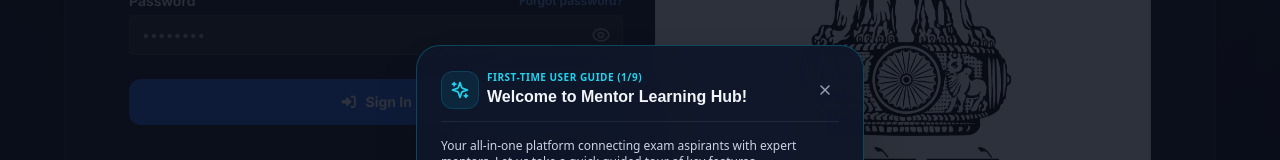
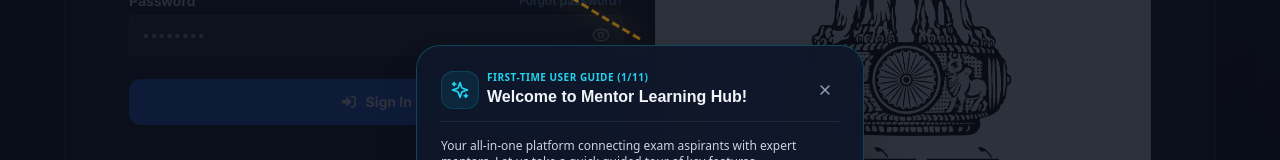
Before and after one commit to Nayan-jai/mentor-website, a Next.js app: page /auth/login in a window 1280 px wide. Shown: the part 452-612 px from the top of the page. Built offline with nearby package versions, Linux system fonts and the light colour scheme; no server answers.

Commit message:
fix(onboarding): enhance tracker tour spotlight, SVG arrow, fix badge clipping and scope

```diff
--- a/public/tracker/index.html
+++ b/public/tracker/index.html
@@ -60,8 +60,6 @@
           style="font-size:12px;padding:0 10px;display:inline-flex;align-items:center;gap:4px;font-weight:600">
           ✨ Take a tour
         </button>
-        <button class="hbtn" id="tutorialBtn" onclick="openTutorial()" title="Show Tutorial"
-          style="font-size:16px;padding:0 8px">💡</button>
         <button class="hbtn-menu" id="menuBtn" onclick="toggleHeaderMenu()">☰</button>
       </div>
     </div>
--- a/public/tracker/planner-styles.css
+++ b/public/tracker/planner-styles.css
@@ -2359,6 +2359,9 @@
 }
 
 @media (max-width: 768px) {
+  #supademoBtn {
+    display: none !important;
+  }
   .header-inner {
     padding: 0 20px;
   }
--- a/src/components/onboarding-tour.tsx
+++ b/src/components/onboarding-tour.tsx
@@ -99,6 +99,24 @@
     fallbackSelectors: ['form', 'button', 'h2', 'h1', 'main'],
   },
   {
+    id: 'study-tracker',
+    title: 'Study Tracker & Calendar',
+    description: 'Track daily progress, build custom or premade syllabi, set exam countdowns, and log your study hours.',
+    speechText: 'In Study Tracker, track daily progress, syllabus completion, exam countdowns, and log your study hours.',
+    route: '/dashboard/student/study-tracker',
+    primarySelector: 'iframe, main, [class*="tracker"], button[title*="tour"], h1',
+    fallbackSelectors: ['iframe', 'main', 'h1'],
+  },
+  {
+    id: 'study-tracker-tour',
+    title: 'Tracker Guided Tour',
+    description: 'To know more about tracker completely, check out the guided tour by clicking "✨ Take a tour" in the header.',
+    speechText: 'To know more about tracker completely, check out the guided tour by clicking Take a tour in the header.',
+    route: '/dashboard/student/study-tracker',
+    primarySelector: '#supademoBtn, button#supademoBtn',
+    fallbackSelectors: ['#supademoBtn', '#menuBtn', '.hbtn-menu', 'iframe', 'main'],
+  },
+  {
     id: 'demo-summary',
     title: 'Guided Demo Hub & Overview',
     description: 'You are all set! You can relaunch this guided tour anytime from your student dashboard or top navigation bar.',
@@ -124,6 +142,27 @@
   const [targetRect, setTargetRect] = useState<DOMRect | null>(null);
   const [navRect, setNavRect] = useState<DOMRect | null>(null);
   const [isPageLoaded, setIsPageLoaded] = useState(false);
+
+  const [popoverRect, setPopoverRect] = useState<DOMRect | null>(null);
+  const popoverRef = useRef<HTMLDivElement>(null);
+
+  useEffect(() => {
+    if (!isOpen) return;
+    const updatePopover = () => {
+      if (popoverRef.current) {
+        setPopoverRect(popoverRef.current.getBoundingClientRect());
+      }
+    };
+    updatePopover();
+    const timer = setTimeout(updatePopover, 120);
+    window.addEventListener('resize', updatePopover);
+    window.addEventListener('scroll', updatePopover, true);
+    return () => {
+      clearTimeout(timer);
+      window.removeEventListener('resize', updatePopover);
+      window.removeEventListener('scroll', updatePopover, true);
+    };
+  }, [isOpen, targetRect, currentStepIndex]);
 
   const [availableVoices, setAvailableVoices] = useState<SpeechSynthesisVoice[]>([]);
   const [selectedVoiceName, setSelectedVoiceName] = useState<string>('');
@@ -340,6 +379,39 @@
     };
   }, [pathname, currentStepIndex]);
 
+  const findTargetElement = (sel: string): { el: HTMLElement; rect: DOMRect } | null => {
+    try {
+      const el = document.querySelector(sel) as HTMLElement | null;
+      if (el) {
+        const rect = el.getBoundingClientRect();
+        if (rect.width > 0 && rect.height > 0) return { el, rect };
+      }
+      const iframes = document.querySelectorAll('iframe');
+      for (let i = 0; i < iframes.length; i++) {
+        try {
+          const iframeDoc = iframes[i].contentDocument || iframes[i].contentWindow?.document;
+          if (iframeDoc) {
+            const innerEl = iframeDoc.querySelector(sel) as HTMLElement | null;
+            if (innerEl) {
+              const iframeRect = iframes[i].getBoundingClientRect();
+              const innerRect = innerEl.getBoundingClientRect();
+              const computedRect = new DOMRect(
+                iframeRect.left + innerRect.left,
+                iframeRect.top + innerRect.top,
+                innerRect.width,
+                innerRect.height
+              );
+              if (computedRect.width > 0 && computedRect.height > 0) {
+                return { el: innerEl, rect: computedRect };
+              }
+            }
+          }
+        } catch (e) {}
+      }
+    } catch (e) {}
+    return null;
+  };
+
   // Locate target box & trigger audio ONLY after page is fully loaded
   useEffect(() => {
     if (!isOpen || !currentStep || !isPageLoaded) return;
@@ -398,19 +470,18 @@
       for (const selectorGroup of selectors) {
         const subSelectors = selectorGroup.split(',').map((s) => s.trim());
         for (const sel of subSelectors) {
-          try {
-            const el = document.querySelector(sel) as HTMLElement | null;
-            if (el) {
-              const initialRect = el.getBoundingClientRect();
+          const res = findTargetElement(sel);
+          if (res) {
+            const { el, rect: initialRect } = res;
             const inViewport = initialRect.top >= 0 && initialRect.bottom <= (window.innerHeight || document.documentElement.clientHeight);
-              if (!inViewport) {
+            if (!inViewport && el.scrollIntoView) {
               el.scrollIntoView({ behavior: 'auto', block: 'center' });
             }
             const updatePosition = () => {
               updateNavPosition();
-                const rect = el.getBoundingClientRect();
-                if (rect.width > 0 && rect.height > 0) {
-                  setTargetRect(rect);
+              const currentRes = findTargetElement(sel);
+              if (currentRes && currentRes.rect.width > 0 && currentRes.rect.height > 0) {
+                setTargetRect(currentRes.rect);
               }
             };
             updatePosition();
@@ -418,9 +489,6 @@
             setTimeout(updatePosition, 100);
             setTimeout(updatePosition, 400);
             return true;
-            }
-          } catch (e) {
-            // Ignore invalid CSS selector strings gracefully
           }
         }
       }
@@ -475,13 +543,10 @@
       for (const selectorGroup of selectors) {
         const subSelectors = selectorGroup.split(',').map((s) => s.trim());
         for (const sel of subSelectors) {
-          const el = document.querySelector(sel);
-          if (el) {
-            const rect = el.getBoundingClientRect();
-            if (rect.width > 0 && rect.height > 0) {
-              setTargetRect(rect);
+          const res = findTargetElement(sel);
+          if (res && res.rect.width > 0 && res.rect.height > 0) {
+            setTargetRect(res.rect);
             return;
-            }
           }
         }
       }
@@ -539,6 +604,27 @@
     onClose?.();
   };
 
+  const isTrackerTour = currentStep?.id === 'study-tracker-tour';
+
+  let arrowStartX = 0;
+  let arrowStartY = 0;
+  let arrowEndX = 0;
+  let arrowEndY = 0;
+  let arrowControlX = 0;
+  let arrowControlY = 0;
+
+  if (targetRect && popoverRect) {
+    arrowEndX = targetRect.left + targetRect.width / 2;
+    const targetIsAbove = targetRect.top < popoverRect.top;
+    arrowEndY = targetIsAbove ? targetRect.bottom + 12 : targetRect.top - 12;
+
+    arrowStartX = popoverRect.left + popoverRect.width / 2;
+    arrowStartY = targetIsAbove ? popoverRect.top - 6 : popoverRect.bottom + 6;
+
+    arrowControlX = (arrowStartX + arrowEndX) / 2 + (arrowStartX < arrowEndX ? 30 : -30);
+    arrowControlY = (arrowStartY + arrowEndY) / 2;
+  }
+
   return (
     <>
       {/* Toast Notification when element is selected */}
@@ -587,15 +673,67 @@
             {/* Cutout Spotlight Overlay */}
             {targetRect && (
               <div
-              className="fixed z-[100000] border-2 border-cyan-400 rounded-2xl transition-all duration-200 pointer-events-none shadow-[0_0_40px_rgba(56,189,248,0.8)]"
+                className={`fixed z-[100000] rounded-2xl transition-all duration-200 pointer-events-none ${
+                  isTrackerTour
+                    ? 'border-4 border-amber-400 animate-pulse bg-amber-400/25 shadow-[0_0_60px_rgba(251,191,36,1),0_0_30px_rgba(56,189,248,0.9)] ring-4 ring-amber-400/60'
+                    : 'border-2 border-cyan-400 shadow-[0_0_40px_rgba(56,189,248,0.8)]'
+                }`}
                 style={{
                   top: `${Math.max(10, targetRect.top - 6)}px`,
                   left: `${Math.max(10, targetRect.left - 6)}px`,
                   width: `${targetRect.width + 12}px`,
                   height: `${targetRect.height + 12}px`,
-                boxShadow: '0 0 0 9999px rgba(11, 15, 25, 0.85)',
+                  boxShadow: isTrackerTour
+                    ? '0 0 0 9999px rgba(11, 15, 25, 0.88), 0 0 50px rgba(251, 191, 36, 1)'
+                    : '0 0 0 9999px rgba(11, 15, 25, 0.85)',
                 }}
+              >
+                {/* Floating Callout Pointer Badge for Tracker Tour */}
+                {isTrackerTour && (
+                  <div
+                    className={`absolute -bottom-12 z-[100006] ${
+                      typeof window !== 'undefined' && targetRect.left + targetRect.width / 2 > window.innerWidth / 2
+                        ? 'right-0'
+                        : 'left-0'
+                    } px-3 py-1.5 sm:px-3.5 sm:py-1.5 rounded-full bg-gradient-to-r from-amber-400 via-yellow-300 to-amber-500 text-slate-950 text-[10px] sm:text-[11px] font-black tracking-wider uppercase shadow-[0_0_30px_rgba(251,191,36,1)] flex items-center space-x-1.5 sm:space-x-2 animate-bounce whitespace-nowrap border border-slate-950 max-w-[calc(100vw-2rem)]`}
+                  >
+                    <span className="w-2.5 h-2.5 rounded-full bg-slate-950 animate-ping shrink-0" />
+                    <span className="truncate">👉 CLICK "✨ TAKE A TOUR" HERE 👈</span>
+                  </div>
+                )}
+              </div>
+            )}
+
+            {/* Dynamic SVG Pointer Arrow from Tour Card Popover to Target Button */}
+            {targetRect && popoverRect && (
+              <svg className="fixed inset-0 z-[100002] w-full h-full pointer-events-none overflow-visible">
+                <defs>
+                  <linearGradient id="tourArrowGrad" x1="0%" y1="0%" x2="100%" y2="100%">
+                    <stop offset="0%" stopColor="#38bdf8" />
+                    <stop offset="50%" stopColor="#fbbf24" />
+                    <stop offset="100%" stopColor="#f59e0b" />
+                  </linearGradient>
+                  <marker
+                    id="tourArrowHead"
+                    markerWidth="12"
+                    markerHeight="12"
+                    refX="9"
+                    refY="6"
+                    orient="auto"
+                  >
+                    <path d="M 0 2 L 10 6 L 0 10 Z" fill="#fbbf24" />
+                  </marker>
+                </defs>
+                <path
+                  d={`M ${arrowStartX} ${arrowStartY} Q ${arrowControlX} ${arrowControlY} ${arrowEndX} ${arrowEndY}`}
+                  fill="none"
+                  stroke="url(#tourArrowGrad)"
+                  strokeWidth={isTrackerTour ? '4' : '3'}
+                  strokeDasharray={isTrackerTour ? '6 3' : '8 4'}
+                  markerEnd="url(#tourArrowHead)"
+                  className="animate-pulse drop-shadow-[0_0_12px_rgba(251,191,36,0.9)]"
                 />
+              </svg>
             )}
 
             {/* Secondary Pulsating Highlight Box for Active Navbar Link */}
@@ -625,7 +763,9 @@
 
             {/* Tour Card Popover */}
             <div
-            className={`pointer-events-auto fixed z-[100001] max-w-[calc(100vw-2rem)] sm:max-w-md w-full p-4 sm:p-6 rounded-2xl sm:rounded-3xl bg-slate-900/95 border border-cyan-500/30 backdrop-blur-2xl shadow-2xl text-slate-100 space-y-3 sm:space-y-4 transition-all duration-300 left-1/2 -translate-x-1/2 ${targetRect && targetRect.top < window.innerHeight / 2
+              ref={popoverRef}
+              className={`pointer-events-auto fixed z-[100001] max-w-[calc(100vw-2rem)] sm:max-w-md w-full p-4 sm:p-6 rounded-2xl sm:rounded-3xl bg-slate-900/95 border border-cyan-500/30 backdrop-blur-2xl shadow-2xl text-slate-100 space-y-3 sm:space-y-4 transition-all duration-300 left-1/2 -translate-x-1/2 ${
+                targetRect && targetRect.top < window.innerHeight / 2
                   ? 'bottom-4 sm:bottom-8'
                   : 'top-1/2 -translate-y-1/2'
               }`}
```
Lines whose indentation alone changed are shown as unchanged.
